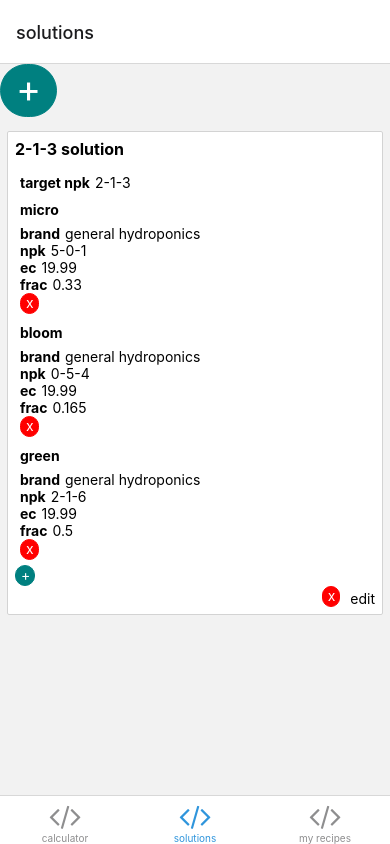
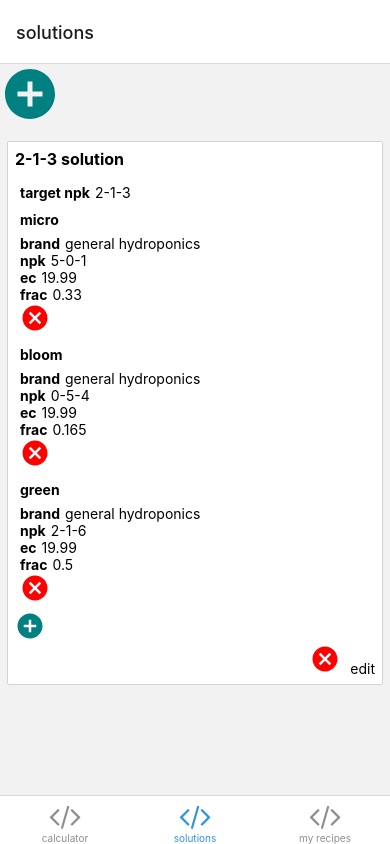
Before and after one commit to niole/hydrocalc-mobile, a React Native app: screen /Solutions in a window 390 px wide. Built offline with nearby package versions, Linux system fonts and the light colour scheme; what expo-linking would draw is missing.

Commit message:
Create add and remove buttons

```diff
--- a/components/AddButton.tsx
+++ b/components/AddButton.tsx
@@ -1,13 +1,37 @@
 import * as React from 'react';
-import { GestureResponderEvent } from 'react-native';
-import { CircleButtonProps, CircleButton } from './CircleButton';
+import { Text, GestureResponderEvent, Pressable } from 'react-native';
+import { CircleButtonProps } from './CircleButton';
+import { styles, svgSizes } from './circleButtonStyles';
 
 type Props = {
   onPress: (e: GestureResponderEvent) => void;
 } & CircleButtonProps;
 
-export const AddButton: React.FC<Props> = ({ size, onPress }) => {
+export const AddButton: React.FC<Props> = ({ size = 'small', onPress }) => {
+  const kind = 'primary';
   return (
-    <CircleButton size={size} onPress={onPress}>+</CircleButton>
+    <Pressable onPress={onPress} style={styles.container}>
+      <Text style={styles[kind]}><AddSvg size={svgSizes[size]} /></Text>
+    </Pressable>
   );
 };
+
+const AddSvg: React.FC<{ size?: number }> = ({ size }) => {
+  return (
+    <svg
+      fill="currentColor"
+      height={size}
+      width={size}
+      focusable="false"
+      aria-hidden="true"
+      viewBox="0 0 24 24"
+      data-testid="AddCircleIcon"
+      tabIndex={-1}
+    >
+        <path
+          d="M12 2C6.48 2 2 6.48 2 12s4.48 10 10 10 10-4.48 10-10S17.52 2 12 2zm5 11h-4v4h-2v-4H7v-2h4V7h2v4h4v2z"
+        >
+        </path>
+      </svg>
+  );
+};
--- a/components/RemoveButton.tsx
+++ b/components/RemoveButton.tsx
@@ -1,12 +1,37 @@
 import * as React from 'react';
-import { GestureResponderEvent } from 'react-native';
-import { CircleButtonProps, CircleButton } from './CircleButton';
+import { Text, GestureResponderEvent, Pressable } from 'react-native';
+import { CircleButtonProps } from './CircleButton';
+import { styles, svgSizes } from './circleButtonStyles';
 
 type Props = {
   onPress?: (e: GestureResponderEvent) => void;
 } & CircleButtonProps;
-export const RemoveButton: React.FC<Props> = ({ size, onPress }) => {
+export const RemoveButton: React.FC<Props> = ({ size = 'small', onPress }) => {
+  const kind = 'destructive';
   return (
-    <CircleButton size={size} kind="destructive" onPress={onPress}>x</CircleButton>
+    <Pressable onPress={onPress} style={styles.container}>
+      <Text style={styles[kind]}><RemoveSvg size={svgSizes[size]} /></Text>
+    </Pressable>
   );
 }
+
+
+const RemoveSvg: React.FC<{ size?: number }> = ({ size }) => {
+  return (
+    <svg
+      fill="currentColor"
+      height={size}
+      width={size}
+      focusable="false"
+      aria-hidden="true"
+      viewBox="0 0 24 24"
+      data-testid="AddCircleIcon"
+      tabIndex={-1}
+    >
+        <path
+          d="M12 2C6.47 2 2 6.47 2 12s4.47 10 10 10 10-4.47 10-10S17.53 2 12 2zm5 13.59L15.59 17 12 13.41 8.41 17 7 15.59 10.59 12 7 8.41 8.41 7 12 10.59 15.59 7 17 8.41 13.41 12 17 15.59z"
+        >
+        </path>
+      </svg>
+  );
+};
--- /dev/null
+++ b/components/circleButtonStyles.ts
@@ -0,0 +1,20 @@
+import { StyleSheet } from 'react-native';
+
+export const svgSizes = {
+  big: 60,
+  small: 30
+};
+
+export const styles = StyleSheet.create({
+  primary: {
+    color: 'teal',
+  },
+  destructive: {
+    color: 'red',
+  },
+  container: {
+    borderRadius: 100,
+    alignContent: 'center',
+    width: 'fit-content',
+  }
+});
```
